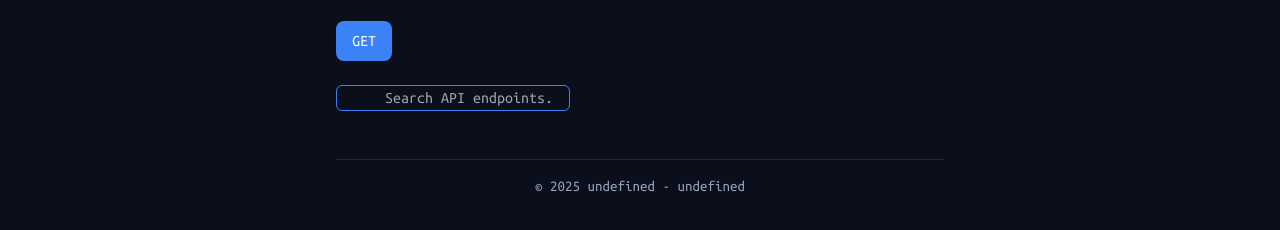
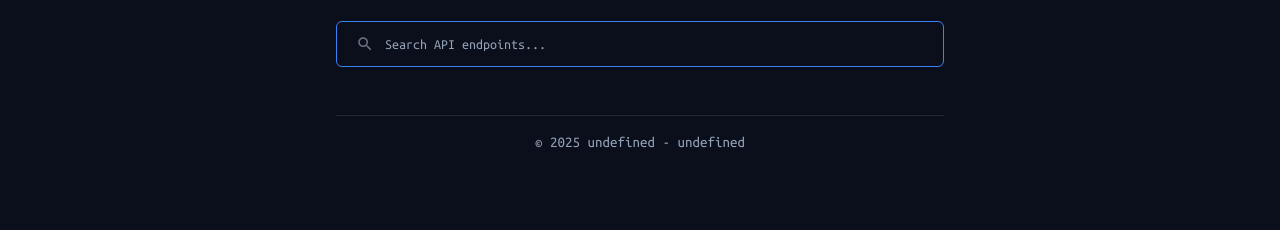
Before and after one commit to RiyanOfficial-dev/Riyan-Official-API-, a website: page src/index.html in a window 1280 px wide. Shown: the part 642-872 px from the top of the page. Drawn offline with nearby package versions, Linux system fonts and the light colour scheme; no server answers.

Commit message:
Remove GET button and update search input styling

```diff
--- a/src/index.html
+++ b/src/index.html
@@ -44,20 +44,6 @@
             background-clip: text;
         }
 
-        .btn-get {
-            background: #3b82f6;
-            color: white;
-            padding: 0.5rem 1rem;
-            border-radius: 8px;
-            font-weight: 500;
-            transition: all 0.3s ease;
-        }
-
-        .btn-get:hover {
-            transform: translateY(-1px);
-            box-shadow: 0 10px 25px -5px rgba(59,130,246,0.4);
-        }
-
         .response-media-container {
             width: 100%;
             aspect-ratio: 16/9;
@@ -78,12 +64,20 @@
         }
 
         input#searchInput {
-            background: #0a0f1b;
-            border: 1px solid #3b82f6;
-            color: #3b82f6;
+            width: 100%;
             padding-left: 3rem;
             padding-right: 1rem;
+            padding-top: 0.75rem;
+            padding-bottom: 0.75rem;
+            font-size: 0.875rem;
+            border: 1px solid #3b82f6;
             border-radius: 6px;
+            background: #0a0f1b;
+            color: #e0e7ff;
+        }
+
+        input#searchInput::placeholder {
+            color: #94a3b8;
         }
 
         .loader {
@@ -196,14 +190,19 @@
             <video src="https://files.catbox.moe/fjgi2w.mp4" autoplay loop muted playsinline></video>
         </div>
 
-        <!-- GET Button -->
-        <div class="mb-6">
-            <button class="btn-get">GET</button>
-        </div>
-
-        <!-- Search -->
-        <div class="mb-4">
-            <input type="text" id="searchInput" placeholder="Search API endpoints...">
+        <!-- Search Bar -->
+        <div class="flex items-center justify-between mb-4">
+            <div class="flex-1 relative">
+                <div class="absolute inset-y-0 left-0 pl-5 flex items-center pointer-events-none">
+                    <span class="material-icons text-gray-500 text-lg">search</span>
+                </div>
+                <input
+                    type="text"
+                    id="searchInput"
+                    placeholder="Search API endpoints..."
+                    class="w-full pl-12 pr-5 py-3 text-sm border border-gray-700 bg-gray-800 text-slate-300 placeholder-slate-500 focus:outline-none focus:border-indigo-500"
+                >
+            </div>
         </div>
 
         <!-- API List -->
```
